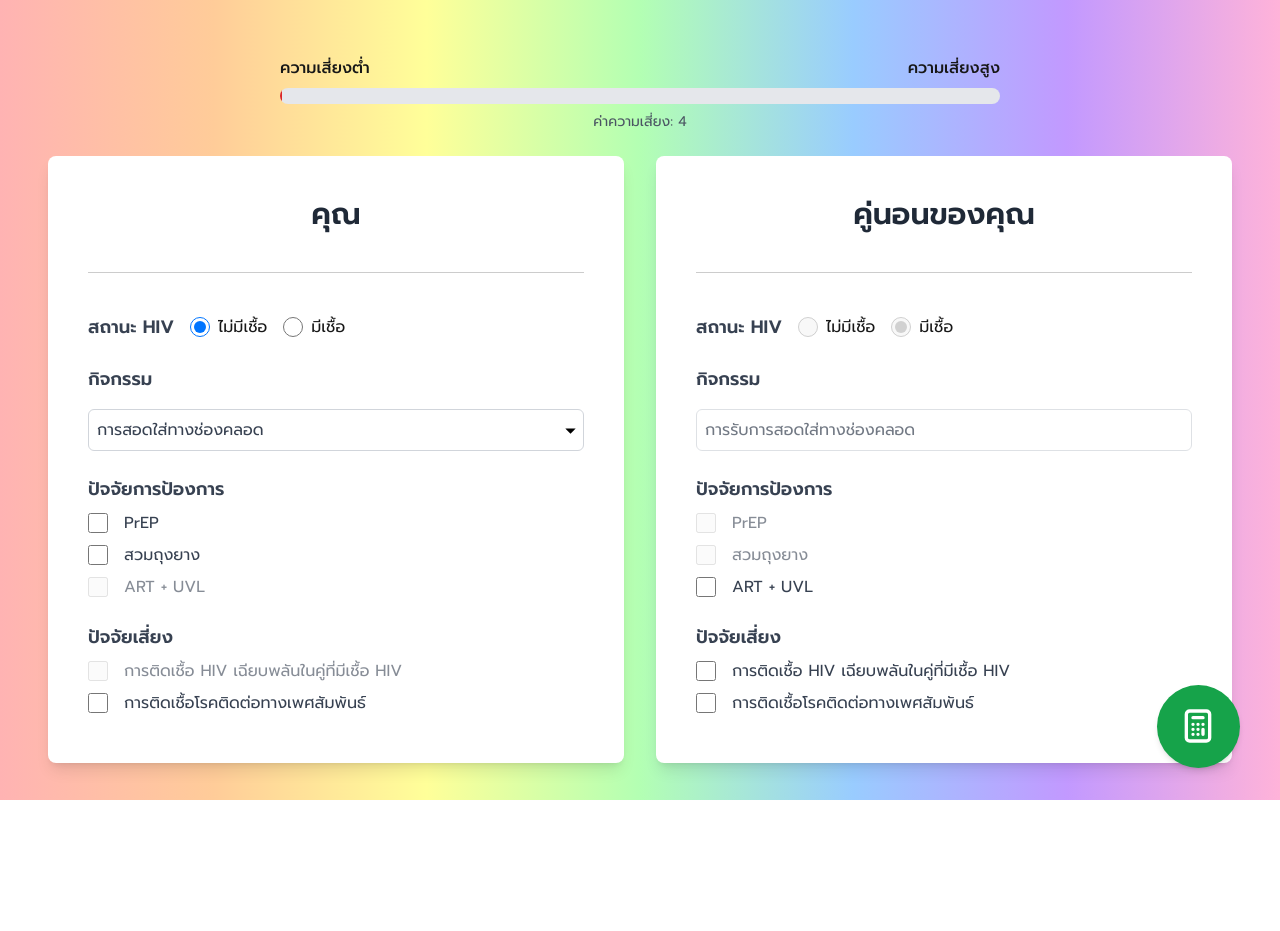
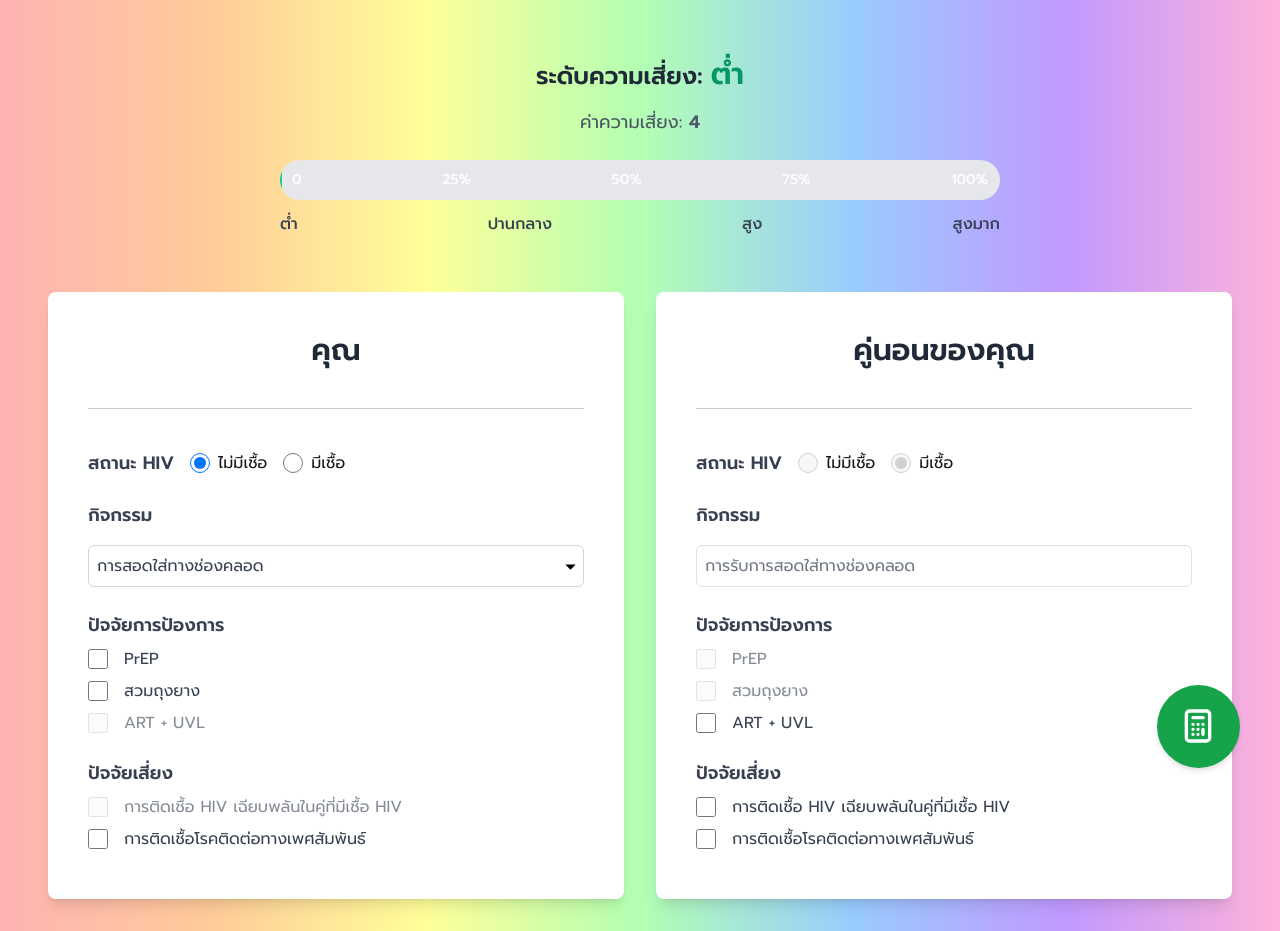
Before and after one commit to martiie/Beyond-Kangjeed, a Next.js app: page /estimate in a window 1280 px wide. Before the commit the page ends 800 px from the top, so only its background shows below. Built offline with nearby package versions, Linux system fonts and the light colour scheme.

Commit message:
modifiend visualize ui

```diff
--- a/src/components/risk-mater.js
+++ b/src/components/risk-mater.js
@@ -1,27 +1,50 @@
 import React from 'react';
 
-export function RiskMeter({ calculatedRisk, maxRisk = 7026/4 }) {
+export function RiskMeter({ calculatedRisk, maxRisk = (7026/4) }) {
   // Calculate percentage (0-100) based on risk value
   const riskPercentage = Math.min((calculatedRisk / maxRisk) * 100, 100);
 
+  // Determine the risk level and color
+  const getRiskLevel = (percentage) => {
+    if (percentage <= 25) return { level: 'ต่ำ', color: 'from-emerald-500 to-emerald-400', textColor: 'text-emerald-600' };
+    if (percentage <= 50) return { level: 'ปานกลาง', color: 'from-yellow-500 to-yellow-400', textColor: 'text-yellow-600' };
+    if (percentage <= 75) return { level: 'สูง', color: 'from-orange-500 to-orange-400', textColor: 'text-orange-600' };
+    return { level: 'สูงมาก', color: 'from-red-600 to-red-500', textColor: 'text-red-600' };
+  };
+
+  const { level, color, textColor } = getRiskLevel(riskPercentage);
+
   return (
-    <div className="w-full max-w-3xl mx-auto p-6">
-      <div className="flex justify-between mb-2 font-medium">
-        <span>ความเสี่ยงต่ำ</span>
-        <span>ความเสี่ยงสูง</span>
+    <div className="w-full max-w-3xl mx-auto p-6 mb-8 rounded-xl">
+      <div className="mb-4 text-center">
+        <span className="text-2xl font-semibold text-gray-800">ระดับความเสี่ยง: </span>
+        <span className={`text-3xl font-bold ${textColor}`}>{level}</span>
       </div>
-      <div className="h-4 bg-gray-200 rounded-full overflow-hidden">
+      <div className="mb-6 text-center text-lg text-gray-600">
+        ค่าความเสี่ยง: <span className="font-semibold">{calculatedRisk.toLocaleString()}</span>
+      </div>
+      <div className="relative h-10 bg-gray-200 rounded-full overflow-hidden">
         <div
-          className="h-full bg-red-600 transition-all duration-500 ease-out"
+          className={`h-full ${color} transition-all duration-500 ease-out bg-gradient-to-r`}
           style={{ width: `${riskPercentage}%` }}
           role="progressbar"
           aria-valuenow={calculatedRisk}
           aria-valuemin={0}
           aria-valuemax={maxRisk}
         />
+        <div className="absolute top-0 left-0 w-full h-full flex justify-between items-center px-3 text-sm font-medium text-white">
+          <span>0</span>
+          <span>25%</span>
+          <span>50%</span>
+          <span>75%</span>
+          <span>100%</span>
+        </div>
       </div>
-      <div className="mt-2 text-center text-sm text-gray-600">
-        ค่าความเสี่ยง: {calculatedRisk.toLocaleString()}
+      <div className="flex justify-between mt-3 text-base font-medium text-gray-700">
+        <span>ต่ำ</span>
+        <span>ปานกลาง</span>
+        <span>สูง</span>
+        <span>สูงมาก</span>
       </div>
     </div>
   );
```
